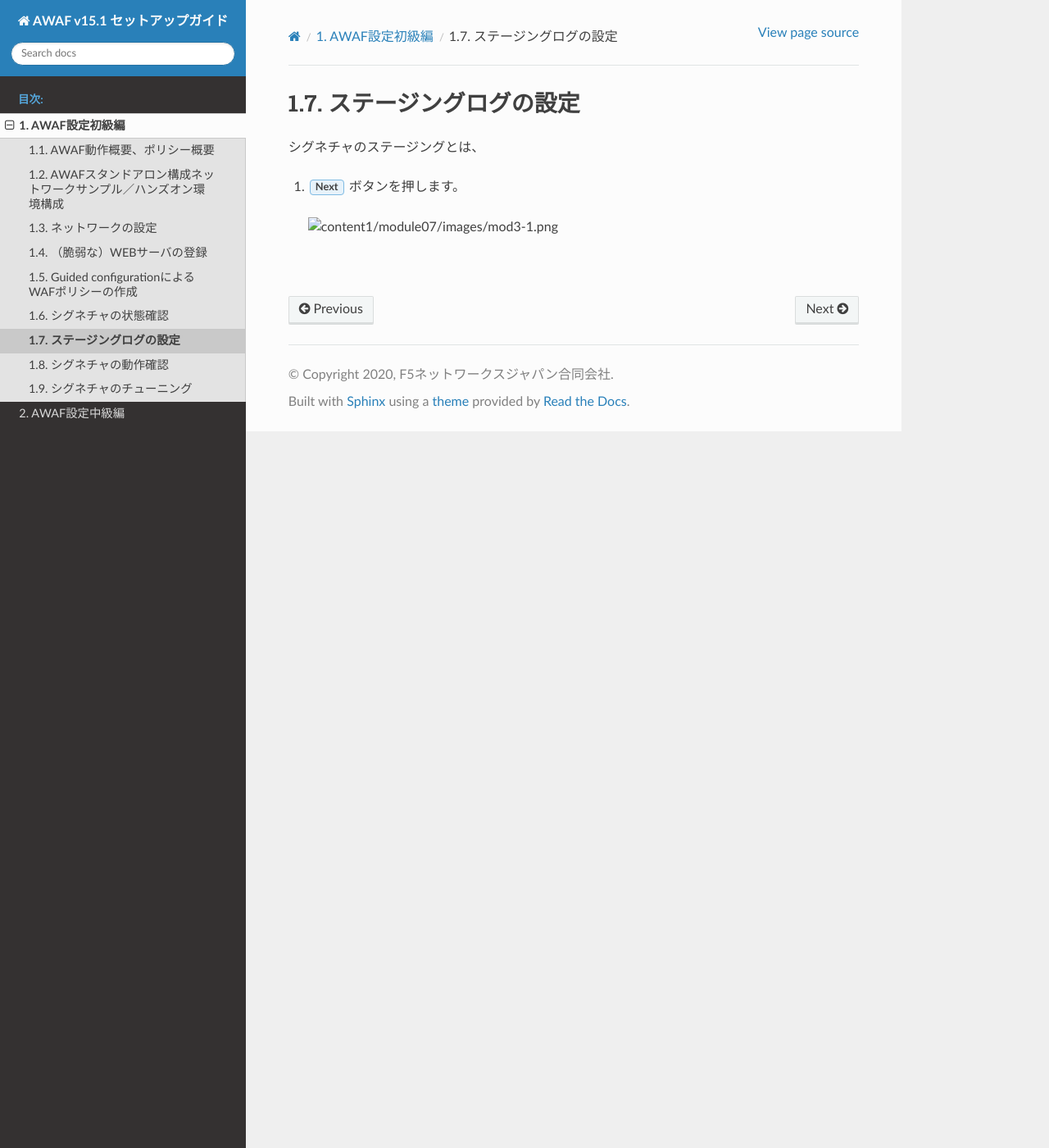
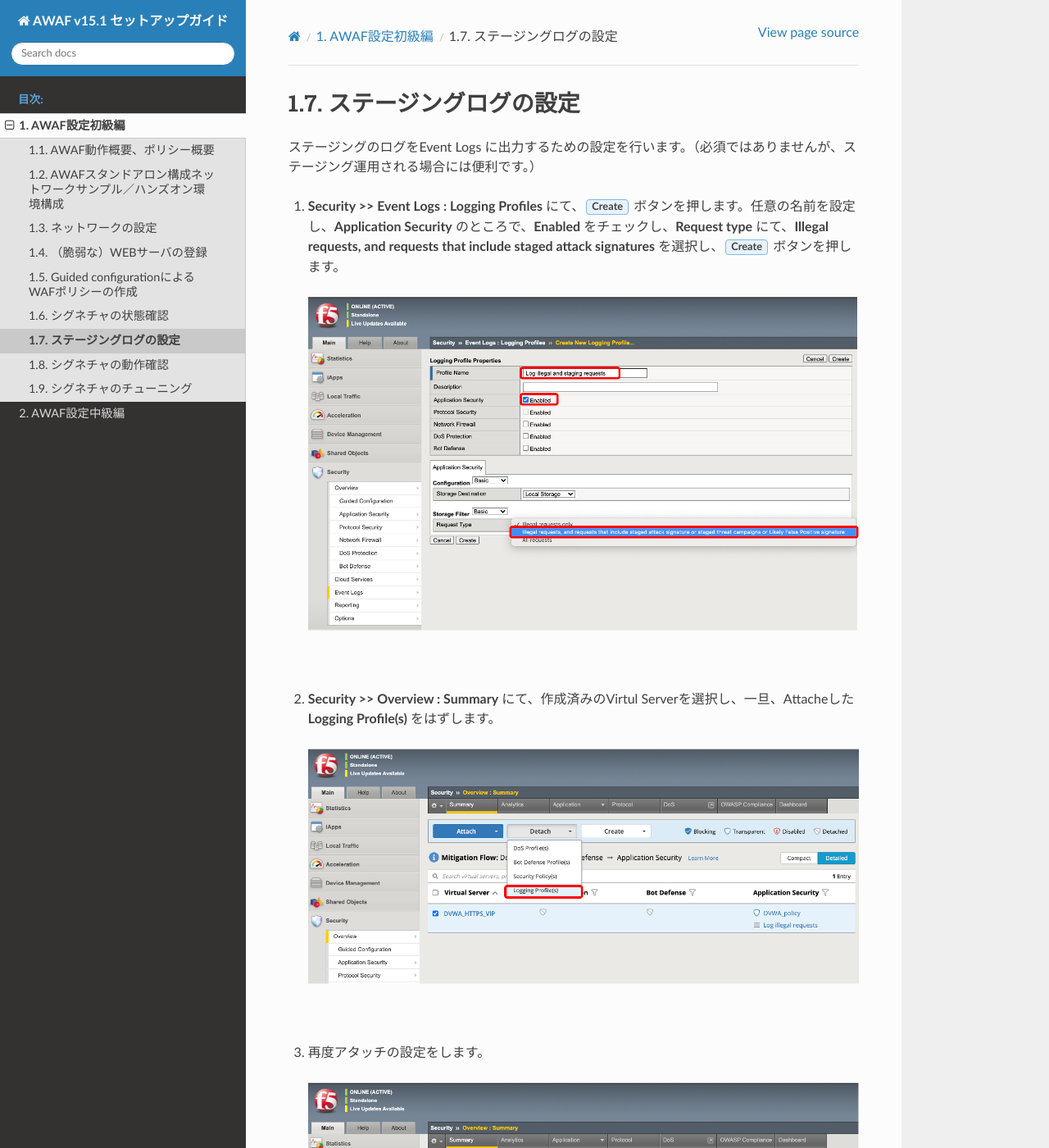
Before and after one commit to BeF5/f5j-easy-setup-waf-17, a Sphinx documentation site: the page built from docs/content1/module07/module07.rst, in a window 1280 px wide and 1400 px high. Shown: the whole window at 82% size. Built offline with Sphinx 7.4.7 and the Read the Docs theme 2.0.0, drawn with Linux system fonts in a browser that asks for light colours; some of the changed text lies outside the part shown.

Commit message:
no message

```diff
--- a/docs/content1/module06/module06.rst
+++ b/docs/content1/module06/module06.rst
@@ -12,6 +12,6 @@
 #. **Attack Signatures** をクリックします。作成済みのセキュリティポリシーをクリックします。シグネチャのステータスが **Staging** となっていることを確認します。
 
    .. image:: images/mod6-3.png
-   |
    .. note::
       Staging(ステージング)モードとは、Learn/Alarm/Block設定が無効化され、攻撃を検知した場合には、「Manual Traffic Learning」で学習するだけの動作となるモードです。
+   |
--- a/docs/content1/module07/module07.rst
+++ b/docs/content1/module07/module07.rst
@@ -1,9 +1,21 @@
 ステージングログの設定
 =========================================================
 
-シグネチャのステージングとは、
+ステージングのログをEvent Logs に出力するための設定を行います。（必須ではありませんが、ステージング運用される場合には便利です。）
 
-#. :guilabel:`Next` ボタンを押します。
+#. **Security >> Event Logs : Logging Profiles** にて、:guilabel:`Create` ボタンを押します。任意の名前を設定し、**Application Security** のところで、**Enabled** をチェックし、**Request type** にて、**Illegal requests, and requests that include staged attack signatures** を選択し、:guilabel:`Create` ボタンを押します。
 
-   .. image:: images/mod3-1.png
+   .. image:: images/mod7-1.png
    |
+#. **Security >> Overview : Summary** にて、作成済みのVirtul Serverを選択し、一旦、Attacheした **Logging Profile(s)** をはずします。
+
+   .. image:: images/mod7-2.png
+   |
+#. 再度アタッチの設定をします。
+
+   .. image:: images/mod7-3.png
+   |
+#. 作成済みの **Logging Profile(s)** をアタッチします。
+
+   .. image:: images/mod7-4.png
+   |
```
Also changed, not shown: docs/content1/module07/images/mod7-1.png, docs/content1/module07/images/mod7-2.png (added), docs/content1/module07/images/mod7-3.png (added), docs/content1/module07/images/mod7-4.png (added).
